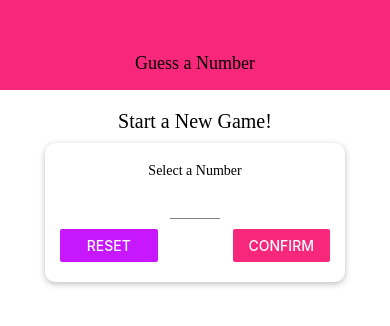
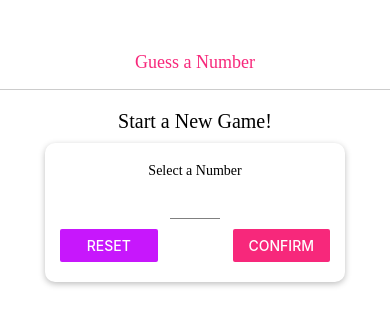
Before and after one commit to montilloo/rn-complete-guide, a React Native app: screen / in a window 390 px wide. Shown: the top 326 px of the page. Built offline with nearby package versions, Linux system fonts and the light colour scheme; a web font is replaced by a local one.

Commit message:
Introducing the Platform API;

```diff
--- a/components/Header.js
+++ b/components/Header.js
@@ -1,5 +1,5 @@
 import React from "react";
-import {StyleSheet, Text, View} from "react-native";
+import {StyleSheet, Text, View, Platform} from "react-native";
 import Colors from "../constants/colors";
 
 import DefaultStyles from "../constants/default-styles";
@@ -17,12 +17,14 @@ const styles = StyleSheet.create({
 		width: '100%',
 		height: 90,
 		paddingTop: 36,
-		backgroundColor: Colors.primary,
+		backgroundColor: Platform.OS === "android" ? Colors.primary : "white",
 		justifyContent: "center",
-		alignItems: 'center'
+		alignItems: 'center',
+		borderBottomWidth: Platform.OS === "android" ? 0 : 1,
+		borderBottomColor: Platform.OS === "android" ? "transparent" : "#CCC"
 	},
 	headerTitle: {
-		color: 'black',
+		color: Platform.OS === "android" ? 'white' : Colors.primary,
 		fontSize: 18,
 	}
 });
--- a/screens/GameOverScreen.js
+++ b/screens/GameOverScreen.js
@@ -35,7 +35,8 @@ const styles = StyleSheet.create({
 	screen: {
 		flex: 1,
 		justifyContent: "center",
-		alignItems: "center"
+		alignItems: "center",
+		paddingVertical: 10
 	},
 	imageContainer: {
 		width: Dimensions.get('window').width * 0.7,
```
